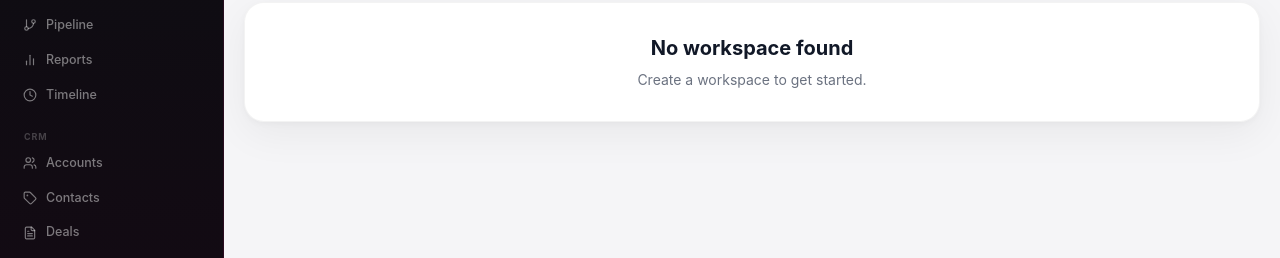
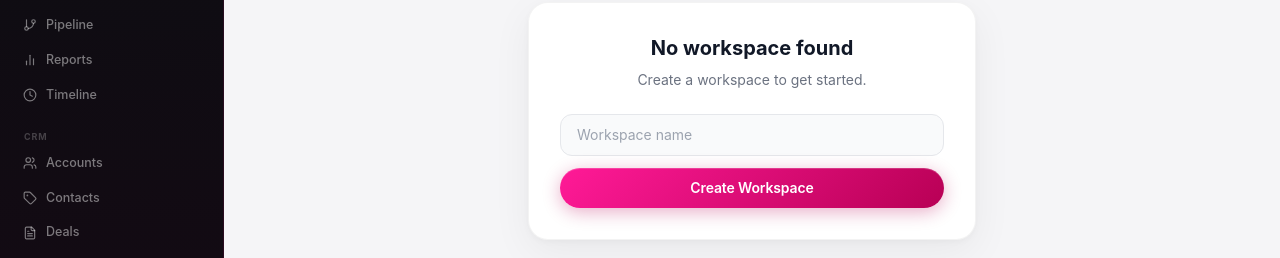
Before and after one commit to KachiAlex/pandicrm, a Next.js app in the folder apps/web/: page /dashboard in a window 1280 px wide. Shown: the part 137-395 px from the top of the page. Built offline with nearby package versions, Linux system fonts and the light colour scheme; no server answers.

Commit message:
feat: add create workspace API and UI when no workspace exists

```diff
--- a/apps/web/src/app/api/workspaces/route.ts
+++ b/apps/web/src/app/api/workspaces/route.ts
@@ -1,4 +1,4 @@
-import { NextResponse } from "next/server";
+import { NextRequest, NextResponse } from "next/server";
 import { prisma } from "@/lib/prisma";
 import { requireAuth } from "@/lib/api-auth";
 
@@ -20,3 +20,32 @@ export async function GET() {
 
   return NextResponse.json(workspaces);
 }
+
+export async function POST(req: NextRequest) {
+  const session = await requireAuth();
+  if (session instanceof NextResponse) return session;
+
+  const userId = (session as any).user.id;
+  const body = await req.json();
+  const { name } = body;
+
+  if (!name) {
+    return NextResponse.json({ error: "Name required" }, { status: 400 });
+  }
+
+  const slug = name.toLowerCase().replace(/\s+/g, "-").replace(/[^a-z0-9-]/g, "").slice(0, 50);
+
+  const workspace = await prisma.workspace.create({
+    data: {
+      name,
+      slug,
+      plan: "free",
+      ownerId: userId,
+      members: {
+        create: { userId, role: "owner" },
+      },
+    },
+  });
+
+  return NextResponse.json(workspace, { status: 201 });
+}
--- a/apps/web/src/app/dashboard/page.tsx
+++ b/apps/web/src/app/dashboard/page.tsx
@@ -25,6 +25,8 @@ export default function DashboardPage() {
   const [notifications, setNotifications] = useState<Notification[]>([]);
   const [showNotifications, setShowNotifications] = useState(false);
   const [showMobileSidebar, setShowMobileSidebar] = useState(false);
+  const [creatingWorkspace, setCreatingWorkspace] = useState(false);
+  const [newWorkspaceName, setNewWorkspaceName] = useState("");
   const notifRef = useRef<HTMLDivElement>(null);
 
   useEffect(() => {
@@ -240,9 +242,42 @@ export default function DashboardPage() {
               <Loader2 className="w-6 h-6 animate-spin text-pk-600" />
             </div>
           ) : !workspace ? (
-            <div className="surf p-8 text-center">
+            <div className="surf p-8 text-center max-w-md mx-auto">
               <h2 className="font-bold text-xl text-gray-900 mb-2">No workspace found</h2>
-              <p className="text-gray-500 text-sm">Create a workspace to get started.</p>
+              <p className="text-gray-500 text-sm mb-6">Create a workspace to get started.</p>
+              <form
+                onSubmit={async (e) => {
+                  e.preventDefault();
+                  if (!newWorkspaceName.trim()) return;
+                  setCreatingWorkspace(true);
+                  try {
+                    const res = await fetch("/api/workspaces", {
+                      method: "POST",
+                      headers: { "Content-Type": "application/json" },
+                      body: JSON.stringify({ name: newWorkspaceName.trim() }),
+                    });
+                    if (!res.ok) throw new Error("Failed to create workspace");
+                    const data = await res.json();
+                    window.location.reload();
+                  } catch (err: any) {
+                    alert(err.message || "Failed to create workspace");
+                    setCreatingWorkspace(false);
+                  }
+                }}
+                className="flex flex-col gap-3"
+              >
+                <input
+                  type="text"
+                  placeholder="Workspace name"
+                  value={newWorkspaceName}
+                  onChange={(e) => setNewWorkspaceName(e.target.value)}
+                  className="w-full bg-gray-50 border border-gray-200 rounded-xl px-4 py-2.5 text-sm outline-none focus:border-pk-500 transition-colors"
+                />
+                <button type="submit" disabled={creatingWorkspace || !newWorkspaceName.trim()} className="btn-p text-sm px-4 py-2.5 flex items-center justify-center gap-2">
+                  {creatingWorkspace ? <Loader2 className="w-4 h-4 animate-spin" /> : null}
+                  Create Workspace
+                </button>
+              </form>
             </div>
           ) : (
             <>
```
Also changed, not shown: apps/web/check-db.js (added, +12 -0 lines), apps/web/check-members.js (added, +10 -0 lines), 1 other file (tests, documents, lock files or other folders).
